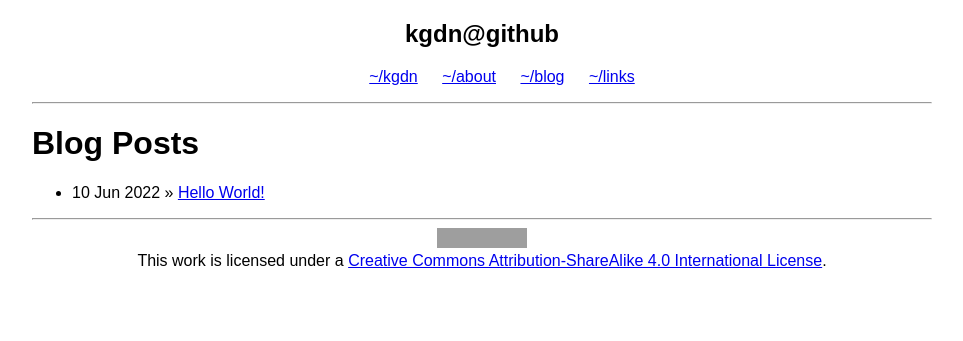
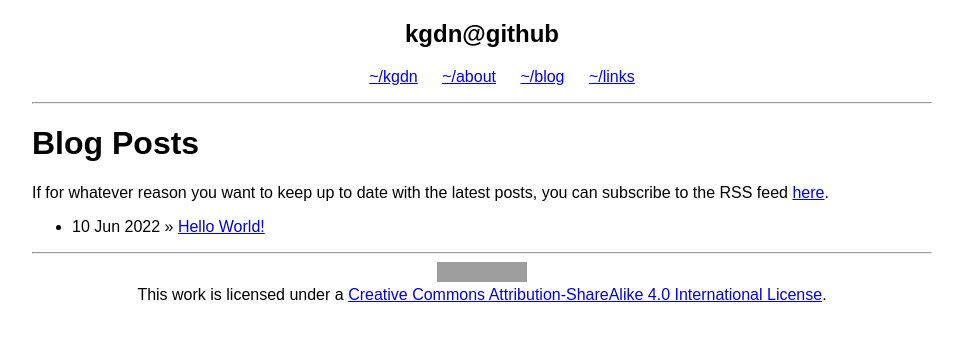
Before and after one commit to kgdn/kgdn.github.io, a Jekyll site: the page built from blog.md, in a window 1280 px wide. Shown: the top 341 px of the page, without its empty margins (158-1121 px from the left). Built offline with Jekyll 4.4.1, drawn with Linux system fonts in a browser that asks for light colours; grey boxes are pictures that could not be loaded.

Commit message:
Hopefully add rss feed

```diff
--- a/_config.yml
+++ b/_config.yml
@@ -1,3 +1,5 @@
 name: kgdn.github.io
 markdown: kramdown
 permalink: /blog/:year/:month/:day/:title
+plugins:
+  - jekyll-feed
--- a/_layouts/posts.html
+++ b/_layouts/posts.html
@@ -1,6 +1,7 @@
 ---
 layout: default
 ---
+<p>If for whatever reason you want to keep up to date with the latest posts, you can subscribe to the RSS feed <a href="/feed.xml">here</a>.</p>
 <ul>
 {% for post in site.posts %}
 <li><span>{{ post.date | date_to_string }}</span> » <a href="{{ post.url }}" title="{{ post.title }}">{{
```
